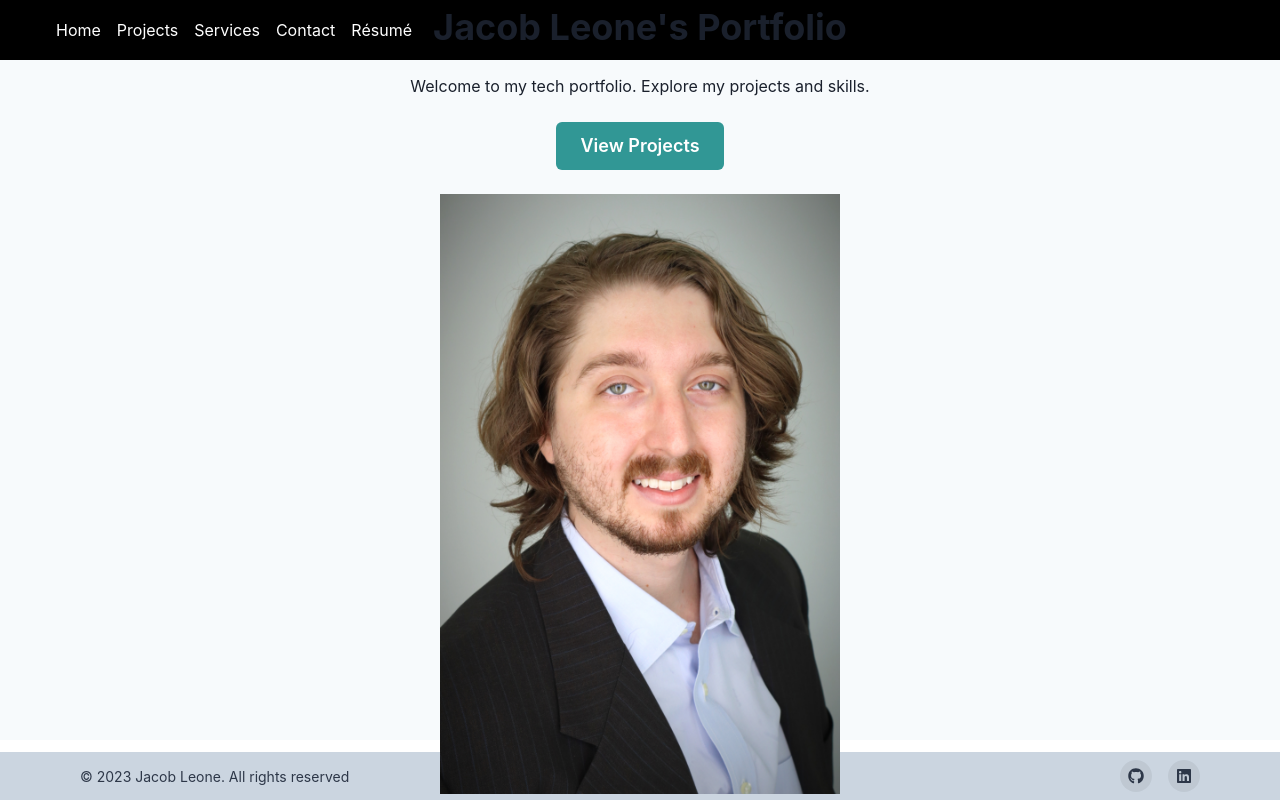
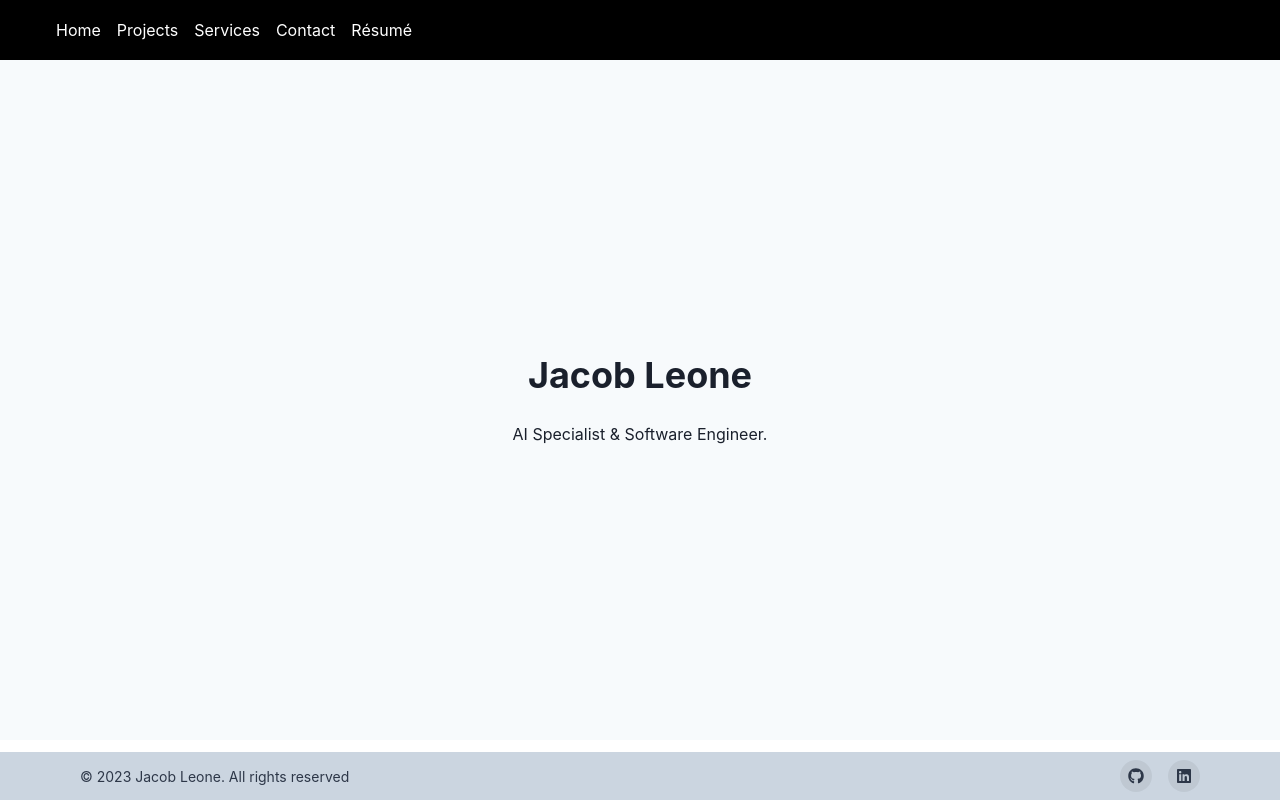
Before and after one commit to jacklion710/jacobleone-tech-portfolio, a Next.js app: page / in a window 1280 px wide. Built offline with nearby package versions, Linux system fonts and the light colour scheme.

Commit message:
Removed headshot from landing page

```diff
--- a/components/LandingPage.tsx
+++ b/components/LandingPage.tsx
@@ -1,28 +1,11 @@
-import { Box, Heading, Text, Button, VStack, Center } from "@chakra-ui/react";
-import Navbar from '../components/Navbar';
-import { Image as ChakraImage } from '@chakra-ui/react';
-import Image from 'next/image';
-import Link from "next/link";
+import { Heading, Text, VStack, Center } from "@chakra-ui/react";
 
 const LandingPage = () => {
   return (
     <Center height="85vh" bg="gray.50">
       <VStack spacing={6}>
-        <Heading>Jacob Leone's Portfolio</Heading>
-        <Text>Welcome to my tech portfolio. Explore my projects and skills.</Text>
-        <Link href="/pages/projects" passHref>
-          <Button as="a" colorScheme="teal" size="lg">
-            View Projects
-          </Button>
-        </Link>
-        <div style={{ width: '400px', height: '600px', position: 'relative' }}>
-            <Image
-                src="/images/headshot.jpg"
-                alt="Jacob Leone's Headshot"
-                layout="fill"
-                objectFit="cover"
-            />
-        </div>
+        <Heading>Jacob Leone</Heading>
+        <Text>AI Specialist & Software Engineer.</Text>
       </VStack>
     </Center>
   );
```
